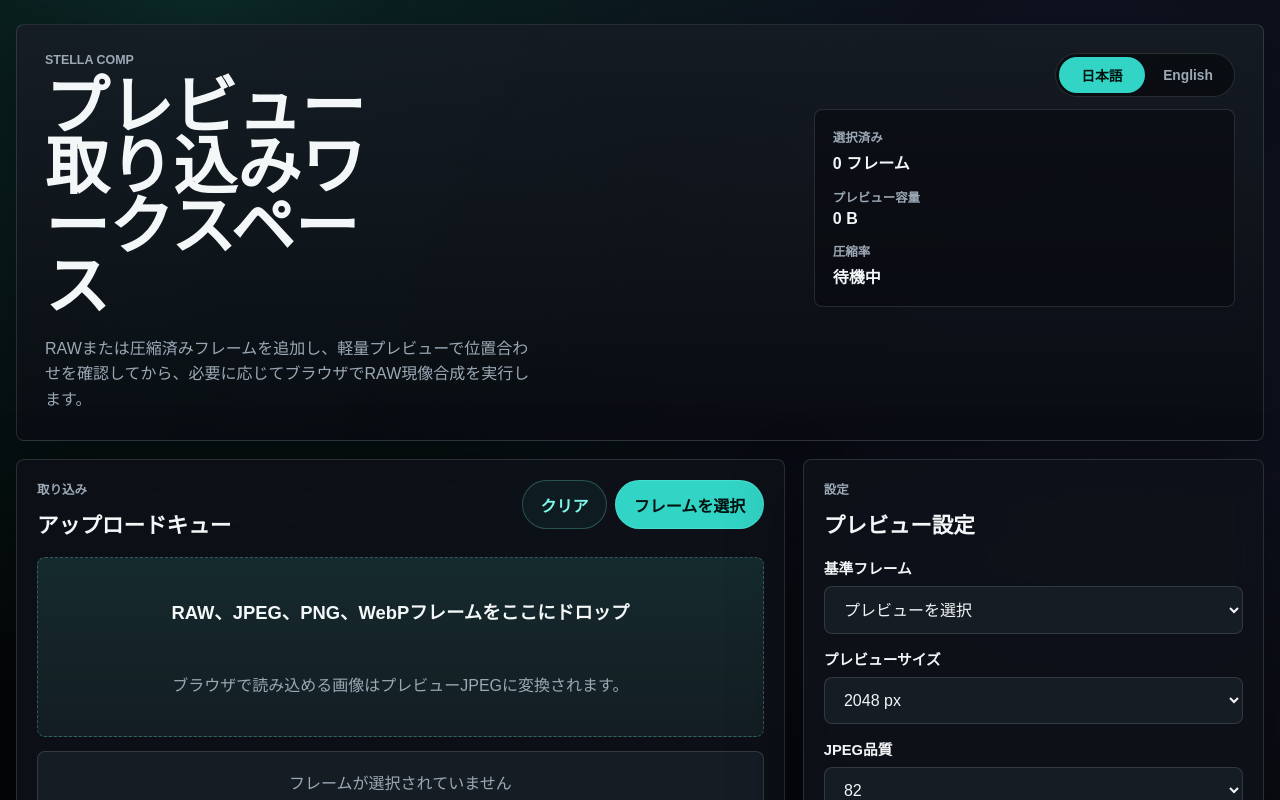
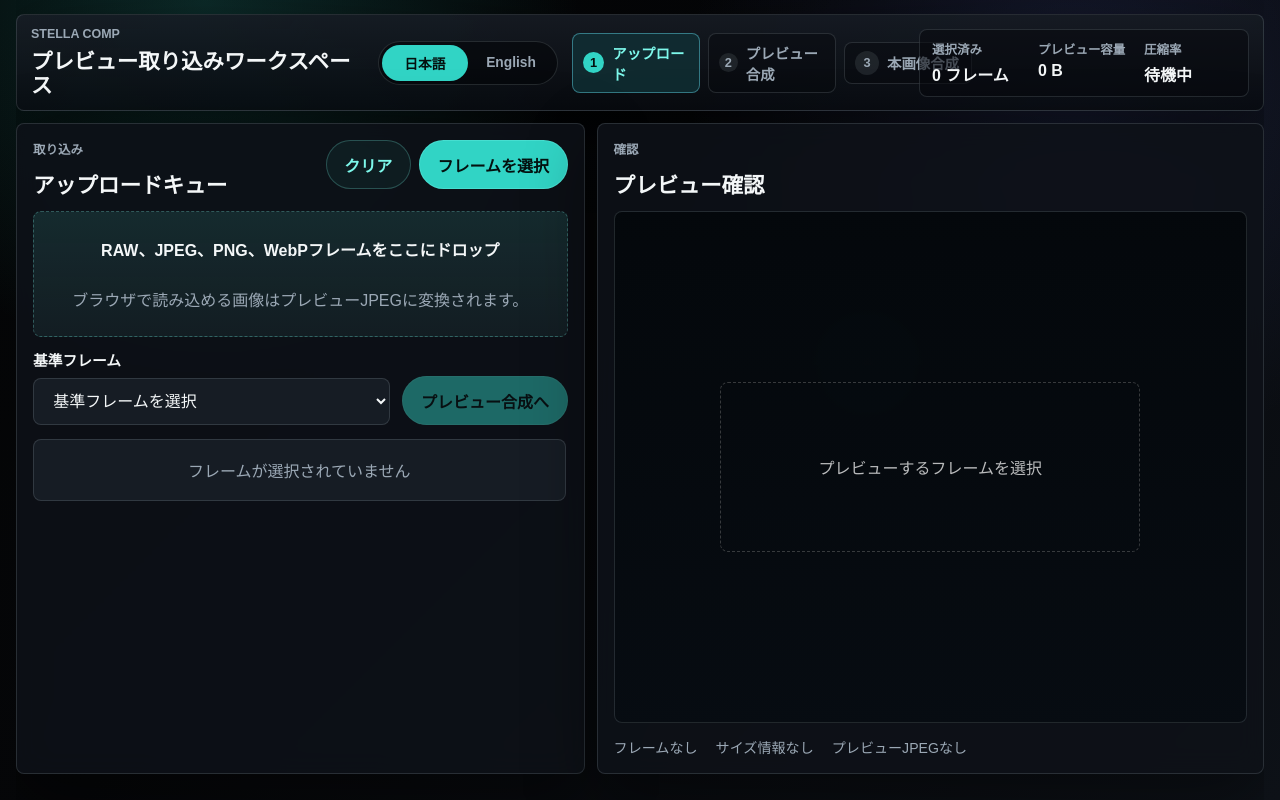
Before and after one commit to Ryota0312/Stella-Comp, a Next.js app in the folder apps/web/: page / in a window 1280 px wide. Shown: the top 800 px of the page. Built offline with nearby package versions, Linux system fonts and the light colour scheme.

Commit message:
Improve upload workspace step UI

```diff
--- a/apps/web/src/app/globals.css
+++ b/apps/web/src/app/globals.css
@@ -53,14 +53,15 @@ button {
 .page-shell {
   width: min(1440px, calc(100vw - 32px));
   margin: 0 auto;
-  padding: 24px 0 40px;
+  padding: 14px 0;
 }
 
 .hero-band {
   display: grid;
-  grid-template-columns: minmax(0, 1.6fr) minmax(320px, 0.9fr);
-  gap: 20px;
-  padding: 28px;
+  grid-template-columns: minmax(220px, 0.9fr) auto minmax(310px, 0.9fr) auto;
+  align-items: center;
+  gap: 14px;
+  padding: 12px 14px;
   border: 1px solid var(--line);
   border-radius: var(--radius);
   background:
@@ -71,9 +72,9 @@ button {
 
 .hero-copy h1 {
   margin: 0;
-  font-size: clamp(2.4rem, 5vw, 4.6rem);
-  line-height: 0.94;
-  max-width: 10ch;
+  font-size: 1.34rem;
+  line-height: 1.1;
+  max-width: none;
 }
 
 .hero-text {
@@ -96,9 +97,10 @@ button {
 
 .hero-metrics {
   display: grid;
+  grid-template-columns: repeat(3, minmax(92px, 1fr));
   gap: 14px;
   align-content: start;
-  padding: 18px;
+  padding: 10px 12px;
   border: 1px solid var(--line);
   border-radius: var(--radius);
   background: rgba(7, 10, 14, 0.58);
@@ -106,7 +108,7 @@ button {
 
 .hero-side {
   display: grid;
-  gap: 12px;
+  gap: 8px;
   align-content: start;
 }
 
@@ -142,15 +144,65 @@ button {
   font-size: 1rem;
 }
 
+.stepper {
+  display: flex;
+  align-items: center;
+  gap: 8px;
+}
+
+.stepper-item {
+  display: inline-flex;
+  align-items: center;
+  gap: 8px;
+  min-width: 128px;
+  padding: 8px 10px;
+  border: 1px solid var(--line);
+  border-radius: var(--radius);
+  color: var(--muted);
+  background: rgba(7, 10, 14, 0.46);
+}
+
+.stepper-item span {
+  display: grid;
+  place-items: center;
+  width: 24px;
+  aspect-ratio: 1;
+  border-radius: 999px;
+  background: rgba(211, 232, 238, 0.1);
+  font-size: 0.8rem;
+  font-weight: 800;
+}
+
+.stepper-item strong {
+  font-size: 0.9rem;
+}
+
+.stepper-item-active {
+  border-color: var(--line-strong);
+  color: var(--accent-strong);
+  background: var(--surface-active);
+}
+
+.stepper-item-active span {
+  color: #04110f;
+  background: var(--accent);
+}
+
 .workspace-grid {
   display: grid;
-  grid-template-columns: minmax(0, 1.25fr) minmax(320px, 0.75fr);
-  gap: 18px;
-  margin-top: 18px;
+  grid-template-columns: minmax(0, 0.92fr) minmax(0, 1.08fr);
+  grid-template-rows: minmax(0, 1fr) auto;
+  gap: 12px;
+  margin-top: 12px;
+  min-height: 0;
 }
 
 .panel {
-  padding: 20px;
+  display: flex;
+  min-height: 0;
+  flex-direction: column;
+  overflow: hidden;
+  padding: 16px;
   border: 1px solid var(--line);
   border-radius: var(--radius);
   background: var(--panel);
@@ -171,10 +223,11 @@ button {
 
 .panel-header {
   display: flex;
+  flex: 0 0 auto;
   align-items: flex-start;
   justify-content: space-between;
   gap: 12px;
-  margin-bottom: 18px;
+  margin-bottom: 12px;
 }
 
 .panel-header h2 {
@@ -231,6 +284,13 @@ button {
   gap: 8px;
 }
 
+.step-actions {
+  display: flex;
+  grid-column: 1 / -1;
+  justify-content: flex-end;
+  gap: 10px;
+}
+
 .file-input {
   display: none;
 }
@@ -238,8 +298,8 @@ button {
 .dropzone {
   display: grid;
   place-items: center;
-  min-height: 180px;
-  padding: 20px;
+  min-height: 126px;
+  padding: 16px;
   border: 1px dashed rgba(125, 248, 235, 0.28);
   border-radius: var(--radius);
   background:
@@ -257,7 +317,7 @@ button {
 
 .dropzone p {
   margin: 0;
-  font-size: 1.15rem;
+  font-size: 1rem;
   font-weight: 700;
 }
 
@@ -272,6 +332,14 @@ button {
 
 .dropzone span {
   margin-top: 8px;
+}
+
+.upload-controls {
+  display: grid;
+  grid-template-columns: minmax(0, 1fr) auto;
+  align-items: end;
+  gap: 12px;
+  margin-top: 12px;
 }
 
 .empty-state {
@@ -291,6 +359,12 @@ button {
   margin-top: 14px;
 }
 
+.table-list {
+  min-height: 0;
+  overflow: auto;
+  padding-right: 2px;
+}
+
 .table-row,
 .timeline-row,
 .result-row {
@@ -298,7 +372,7 @@ button {
   align-items: center;
   justify-content: space-between;
   gap: 12px;
-  padding: 14px 16px;
+  padding: 12px 14px;
   border: 1px solid var(--line);
   border-radius: var(--radius);
   background: var(--surface);
@@ -371,7 +445,7 @@ button {
 }
 
 .queue-thumb {
-  width: 58px;
+  width: 50px;
   aspect-ratio: 1;
   border: 1px solid var(--line);
   border-radius: var(--radius);
@@ -412,6 +486,10 @@ button {
   background: var(--surface);
 }
 
+.panel-jobs {
+  overflow: auto;
+}
+
 .panel-note {
   margin-top: 16px;
   padding-top: 14px;
@@ -422,8 +500,9 @@ button {
 .preview-stage {
   position: relative;
   display: grid;
+  flex: 1 1 auto;
   place-items: center;
-  min-height: 360px;
+  min-height: 0;
   overflow: hidden;
   border: 1px solid var(--line);
   border-radius: var(--radius);
@@ -565,8 +644,9 @@ button {
 
 .result-preview {
   display: grid;
+  flex: 1 1 auto;
   place-items: center;
-  min-height: 300px;
+  min-height: 0;
   margin-top: 14px;
   overflow: hidden;
   border: 1px solid var(--line);
@@ -583,9 +663,47 @@ button {
 
 .result-actions {
   display: flex;
+  flex: 0 0 auto;
   justify-content: flex-end;
   gap: 10px;
   margin-top: 18px;
+}
+
+@media (min-width: 1081px) {
+  html,
+  body {
+    overflow: hidden;
+  }
+
+  .page-shell {
+    display: flex;
+    height: 100dvh;
+    flex-direction: column;
+    overflow: hidden;
+  }
+
+  .workspace-grid {
+    flex: 1 1 auto;
+  }
+
+  .workspace-step-upload .panel-upload,
+  .workspace-step-preview .panel-jobs,
+  .workspace-step-source .panel-jobs {
+    grid-column: 1;
+    grid-row: 1;
+  }
+
+  .workspace-step-upload .panel-preview,
+  .workspace-step-preview .panel-results,
+  .workspace-step-source .panel-results {
+    grid-column: 2;
+    grid-row: 1;
+  }
+
+  .workspace-step-preview .panel-results,
+  .workspace-step-source .panel-results {
+    min-height: 0;
+  }
 }
 
 @media (max-width: 1080px) {
--- a/apps/web/src/features/upload/UploadWorkspace.tsx
+++ b/apps/web/src/features/upload/UploadWorkspace.tsx
@@ -4,7 +4,6 @@ import { useCallback, useEffect, useMemo, useRef, useState } from "react";
 import { HeroMetrics } from "./components/HeroMetrics";
 import { JobStatusPanel } from "./components/JobStatusPanel";
 import { PreviewPanel } from "./components/PreviewPanel";
-import { PreviewSettingsPanel } from "./components/PreviewSettingsPanel";
 import { ResultPanel } from "./components/ResultPanel";
 import { UploadQueuePanel } from "./components/UploadQueuePanel";
 import { useCompositeJob } from "./hooks/useCompositeJob";
@@ -18,7 +17,7 @@ import {
   type Language,
   uploadCopy,
 } from "./i18n";
-import type { ResultRow, TimelineItem } from "./types";
+import type { ResultRow, TimelineItem, WorkspaceStep } from "./types";
 
 const languageStorageKey = "stella-comp-language";
 
@@ -31,10 +30,10 @@ export function UploadWorkspace() {
     const storedLanguage = window.localStorage.getItem(languageStorageKey);
     return languages.includes(storedLanguage as Language) ? (storedLanguage as Language) : defaultLanguage;
   });
+  const [currentStep, setCurrentStep] = useState<WorkspaceStep>("upload");
   const inputRef = useRef<HTMLInputElement>(null);
   const resetUploadStateRef = useRef<() => void>(() => undefined);
   const clearJobStateRef = useRef<(preserveStarting?: boolean) => void>(() => undefined);
-  const autoCompositeKeyRef = useRef<string | null>(null);
   const copy = uploadCopy[language];
 
   useEffect(() => {
@@ -59,10 +58,12 @@ export function UploadWorkspace() {
     sourceBytes,
   } = useUploadQueue({
     onQueueChanged: () => {
+      setCurrentStep("upload");
       resetUploadStateRef.current();
       clearJobStateRef.current(false);
     },
     onQueueCleared: () => {
+      setCurrentStep("upload");
       resetUploadStateRef.current();
       clearJobStateRef.current(false);
     },
@@ -113,30 +114,8 @@ export function UploadWorkspace() {
 
   clearJobStateRef.current = clearJobState;
 
-  const autoCompositeKey = useMemo(() => {
-    const previewReadyItems = items.filter((item) => item.previewBlob);
-    const isQueueSettled =
-      items.length > 0 &&
-      items.every(
-        (item) =>
-          item.status !== "queued" && item.status !== "generating" && item.status !== "uploading",
-      );
-
-    if (!isQueueSettled || previewReadyItems.length === 0 || !canRunJob) {
-      return null;
-    }
-
-    return previewReadyItems.map((item) => `${item.id}:${item.previewSize ?? 0}`).join("|");
-  }, [canRunJob, items]);
-
-  useEffect(() => {
-    if (!autoCompositeKey || autoCompositeKeyRef.current === autoCompositeKey || isJobBusy) {
-      return;
-    }
-
-    autoCompositeKeyRef.current = autoCompositeKey;
-    void runComposite();
-  }, [autoCompositeKey, isJobBusy, runComposite]);
+  const canStartPreview = canRunJob && !isJobBusy;
+  const canOpenSourceStep = clientCompositeStatus === "completed" && Boolean(resultPreviewUrl);
 
   const jobTimeline = useMemo<TimelineItem[]>(
     () => [
@@ -219,20 +198,33 @@ export function UploadWorkspace() {
     inputRef.current?.click();
   }
 
+  const handleStartPreview = useCallback(() => {
+    if (!canStartPreview) {
+      return;
+    }
+
+    setCurrentStep("preview");
+    void runComposite();
+  }, [canStartPreview, runComposite]);
+
   return (
     <main className="page-shell">
       <HeroMetrics
         compressionRatio={compressionRatio}
         copy={copy}
+        currentStep={currentStep}
         frameCount={items.length}
         language={language}
         previewBytes={previewBytes}
         setLanguage={setLanguage}
       />
 
-      <section className="workspace-grid">
+      <section className={`workspace-grid workspace-step-${currentStep}`}>
+        {currentStep === "upload" ? (
+          <>
             <UploadQueuePanel
               activeItem={activeItem}
+              canStartPreview={canStartPreview}
               clearQueue={clearQueue}
               copy={copy}
               enqueueFiles={enqueueFiles}
@@ -241,22 +233,17 @@ export function UploadWorkspace() {
               items={items}
               language={language}
               onSelectFrames={handleSelectFrames}
+              onStartPreview={handleStartPreview}
               setActiveId={setActiveId}
               setIsDragging={setIsDragging}
             />
 
-        <PreviewSettingsPanel
-          activeItem={activeItem}
-          copy={copy}
-          items={items}
-          setActiveId={setActiveId}
-        />
+            <PreviewPanel activeItem={activeItem} copy={copy} />
+          </>
+        ) : null}
 
-        <PreviewPanel
-          activeItem={activeItem}
-          copy={copy}
-        />
-
+        {currentStep === "preview" ? (
+          <>
             <JobStatusPanel
               canRunJob={canRunJob}
               compressionRatio={compressionRatio}
@@ -272,6 +259,7 @@ export function UploadWorkspace() {
               rawCompositeStatus={rawCompositeStatus}
               runComposite={runComposite}
               runRawComposite={runRawComposite}
+              showRawAction={false}
               sourceBytes={sourceBytes}
               timeline={jobTimeline}
               uploadError={uploadError}
@@ -288,6 +276,73 @@ export function UploadWorkspace() {
               resultRows={resultRows}
               previewUrl={resultPreviewUrl}
             />
+
+            <div className="step-actions">
+              <button
+                type="button"
+                className="secondary-action"
+                onClick={() => setCurrentStep("upload")}
+              >
+                {copy.steps.backToUpload}
+              </button>
+              <button
+                type="button"
+                className="primary-action"
+                disabled={!canOpenSourceStep}
+                onClick={() => setCurrentStep("source")}
+              >
+                {copy.steps.startSource}
+              </button>
+            </div>
+          </>
+        ) : null}
+
+        {currentStep === "source" ? (
+          <>
+            <JobStatusPanel
+              canRunJob={canRunJob}
+              compressionRatio={compressionRatio}
+              clientCompositeStatus={clientCompositeStatus}
+              clientWarnings={clientWarnings}
+              copy={copy}
+              isJobBusy={isJobBusy}
+              job={job}
+              jobError={jobError}
+              language={language}
+              previewBytes={previewBytes}
+              rawCompositeProgress={rawCompositeProgress}
+              rawCompositeStatus={rawCompositeStatus}
+              runComposite={runComposite}
+              runRawComposite={runRawComposite}
+              showPreviewAction={false}
+              sourceBytes={sourceBytes}
+              timeline={jobTimeline}
+              uploadError={uploadError}
+              uploadSummary={uploadSummary}
+            />
+
+            <ResultPanel
+              clientCompositeStatus={clientCompositeStatus}
+              copy={copy}
+              downloadFileName={resultDownloadFileName}
+              downloadUrl={resultDownloadUrl}
+              language={language}
+              resultLabel={resultLabel}
+              resultRows={resultRows}
+              previewUrl={resultPreviewUrl}
+            />
+
+            <div className="step-actions">
+              <button
+                type="button"
+                className="secondary-action"
+                onClick={() => setCurrentStep("preview")}
+              >
+                {copy.steps.backToPreview}
+              </button>
+            </div>
+          </>
+        ) : null}
       </section>
     </main>
   );
--- a/apps/web/src/features/upload/components/HeroMetrics.tsx
+++ b/apps/web/src/features/upload/components/HeroMetrics.tsx
@@ -1,18 +1,23 @@
 import { languages, type Language, type UploadCopy } from "../i18n";
+import type { WorkspaceStep } from "../types";
 import { formatBytes } from "../utils";
 
 type HeroMetricsProps = {
   compressionRatio: number;
   copy: UploadCopy;
+  currentStep: WorkspaceStep;
   frameCount: number;
   language: Language;
   previewBytes: number;
   setLanguage: (language: Language) => void;
 };
 
+const workspaceSteps: WorkspaceStep[] = ["upload", "preview", "source"];
+
 export function HeroMetrics({
   compressionRatio,
   copy,
+  currentStep,
   frameCount,
   language,
   previewBytes,
@@ -23,7 +28,6 @@ export function HeroMetrics({
       <div className="hero-copy">
         <p className="eyebrow">{copy.hero.eyebrow}</p>
         <h1>{copy.hero.title}</h1>
-        <p className="hero-text">{copy.hero.description}</p>
       </div>
       <div className="hero-side">
         <div className="language-switcher" aria-label={copy.languageToggleLabel}>
@@ -38,6 +42,18 @@ export function HeroMetrics({
             </button>
           ))}
         </div>
+      </div>
+      <div className="stepper" aria-label={copy.steps.current}>
+        {workspaceSteps.map((step, index) => (
+          <div
+            className={`stepper-item${currentStep === step ? " stepper-item-active" : ""}`}
+            key={step}
+          >
+            <span>{index + 1}</span>
+            <strong>{copy.steps[step]}</strong>
+          </div>
+        ))}
+      </div>
       <div className="hero-metrics" aria-label={copy.hero.statusLabel}>
         <Metric label={copy.hero.selected} value={copy.hero.frames(frameCount)} />
         <Metric label={copy.hero.previewPayload} value={formatBytes(previewBytes)} />
@@ -45,7 +61,6 @@ export function HeroMetrics({
           label={copy.hero.compression}
           value={compressionRatio > 0 ? `${(compressionRatio * 100).toFixed(1)}%` : copy.hero.waiting}
         />
-        </div>
       </div>
     </section>
   );
--- a/apps/web/src/features/upload/components/PreviewSettingsPanel.tsx
+++ /dev/null
@@ -1,68 +0,0 @@
-import type { UploadCopy } from "../i18n";
-import type { QueueItem } from "../types";
-
-type PreviewSettingsPanelProps = {
-  activeItem?: QueueItem;
-  copy: UploadCopy;
-  items: QueueItem[];
-  setActiveId: (id: string) => void;
-};
-
-export function PreviewSettingsPanel({
-  activeItem,
-  copy,
-  items,
-  setActiveId,
-}: PreviewSettingsPanelProps) {
-  return (
-    <section className="panel panel-settings">
-      <header className="panel-header">
-        <div>
-          <p className="panel-kicker">{copy.settings.kicker}</p>
-          <h2>{copy.settings.title}</h2>
-        </div>
-      </header>
-      <div className="settings-grid">
-        <label className="field">
-          <span>{copy.settings.referenceFrame}</span>
-          <select value={activeItem?.id ?? ""} onChange={(event) => setActiveId(event.target.value)}>
-            <option value="" disabled>
-              {copy.settings.selectPreview}
-            </option>
-            {items.map((item) => (
-              <option key={item.id} value={item.id}>
-                {item.name}
-              </option>
-            ))}
-          </select>
-        </label>
-        <label className="field">
-          <span>{copy.settings.previewSize}</span>
-          <select defaultValue="2048">
-            <option value="1024">1024 px</option>
-            <option value="2048">2048 px</option>
-            <option value="3072">3072 px</option>
-          </select>
-        </label>
-        <label className="field">
-          <span>{copy.settings.jpegQuality}</span>
-          <select defaultValue="82">
-            <option value="72">72</option>
-            <option value="82">82</option>
-            <option value="90">90</option>
-          </select>
-        </label>
-        <label className="field">
-          <span>{copy.settings.uploadTarget}</span>
-          <select defaultValue="preview">
-            <option value="preview">{copy.settings.previewJpegOnly}</option>
-            <option value="source" disabled>
-              {copy.settings.fullRawLater}
-            </option>
-          </select>
-        </label>
-      </div>
-      <div className="panel-note">{copy.settings.note}</div>
-    </section>
-  );
-}
--- a/apps/web/src/features/upload/components/UploadQueuePanel.tsx
+++ b/apps/web/src/features/upload/components/UploadQueuePanel.tsx
@@ -10,6 +10,7 @@ import { formatBytes } from "../utils";
 
 type UploadQueuePanelProps = {
   activeItem?: QueueItem;
+  canStartPreview: boolean;
   clearQueue: () => void;
   copy: UploadCopy;
   enqueueFiles: (fileList: FileList | null) => void;
@@ -18,12 +19,14 @@ type UploadQueuePanelProps = {
   items: QueueItem[];
   language: Language;
   onSelectFrames: () => void;
+  onStartPreview: () => void;
   setActiveId: (id: string) => void;
   setIsDragging: (isDragging: boolean) => void;
 };
 
 export function UploadQueuePanel({
   activeItem,
+  canStartPreview,
   clearQueue,
   copy,
   enqueueFiles,
@@ -32,6 +35,7 @@ export function UploadQueuePanel({
   items,
   language,
   onSelectFrames,
+  onStartPreview,
   setActiveId,
   setIsDragging,
 }: UploadQueuePanelProps) {
@@ -94,6 +98,29 @@ export function UploadQueuePanel({
         <p>{copy.upload.dropTitle}</p>
         <span>{copy.upload.dropDescription}</span>
       </div>
+      <div className="upload-controls">
+        <label className="field">
+          <span>{copy.upload.referenceFrame}</span>
+          <select value={activeItem?.id ?? ""} onChange={(event) => setActiveId(event.target.value)}>
+            <option value="" disabled>
+              {copy.upload.selectReference}
+            </option>
+            {items.map((item) => (
+              <option key={item.id} value={item.id}>
+                {item.name}
+              </option>
+            ))}
+          </select>
+        </label>
+        <button
+          type="button"
+          className="primary-action"
+          disabled={!canStartPreview}
+          onClick={onStartPreview}
+        >
+          {copy.steps.startPreview}
+        </button>
+      </div>
       <div className="table-list" role="table" aria-label={copy.upload.queuedImagesLabel}>
         {items.length === 0 ? (
           <div className="empty-state">{copy.upload.empty}</div>
--- a/apps/web/src/features/upload/types.ts
+++ b/apps/web/src/features/upload/types.ts
@@ -73,6 +73,8 @@ export type ResultRow = {
   value: string;
 };
 
+export type WorkspaceStep = "upload" | "preview" | "source";
+
 export type CompositeOutput = {
   previewBlob: Blob;
   downloadBlob: Blob;
```
Also changed, not shown: apps/web/src/features/upload/components/JobStatusPanel.tsx (+8 -0 lines), apps/web/src/features/upload/i18n.ts (+26 -0 lines), 1 other file (tests, documents, lock files or other folders). Lines whose indentation alone changed are shown as unchanged.
